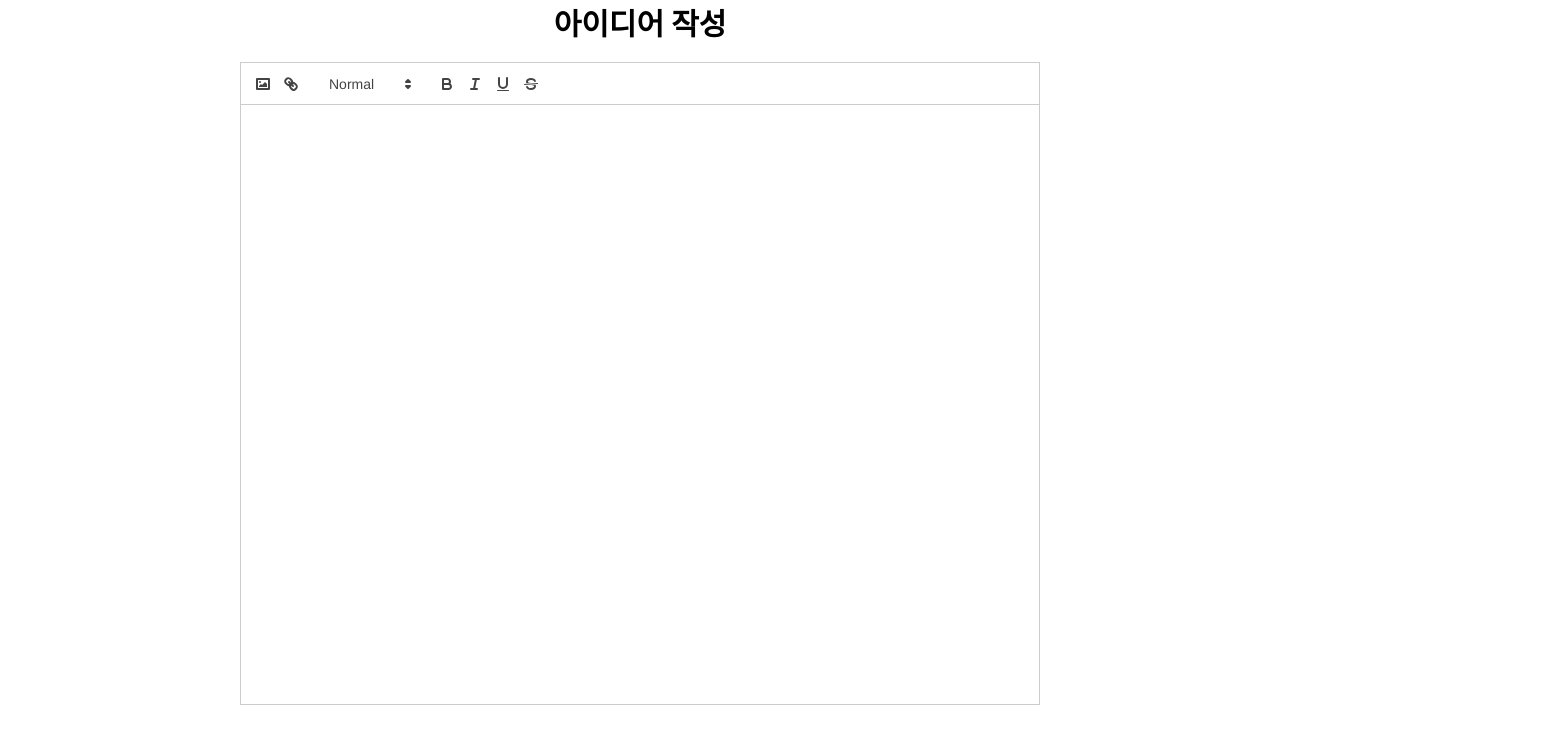
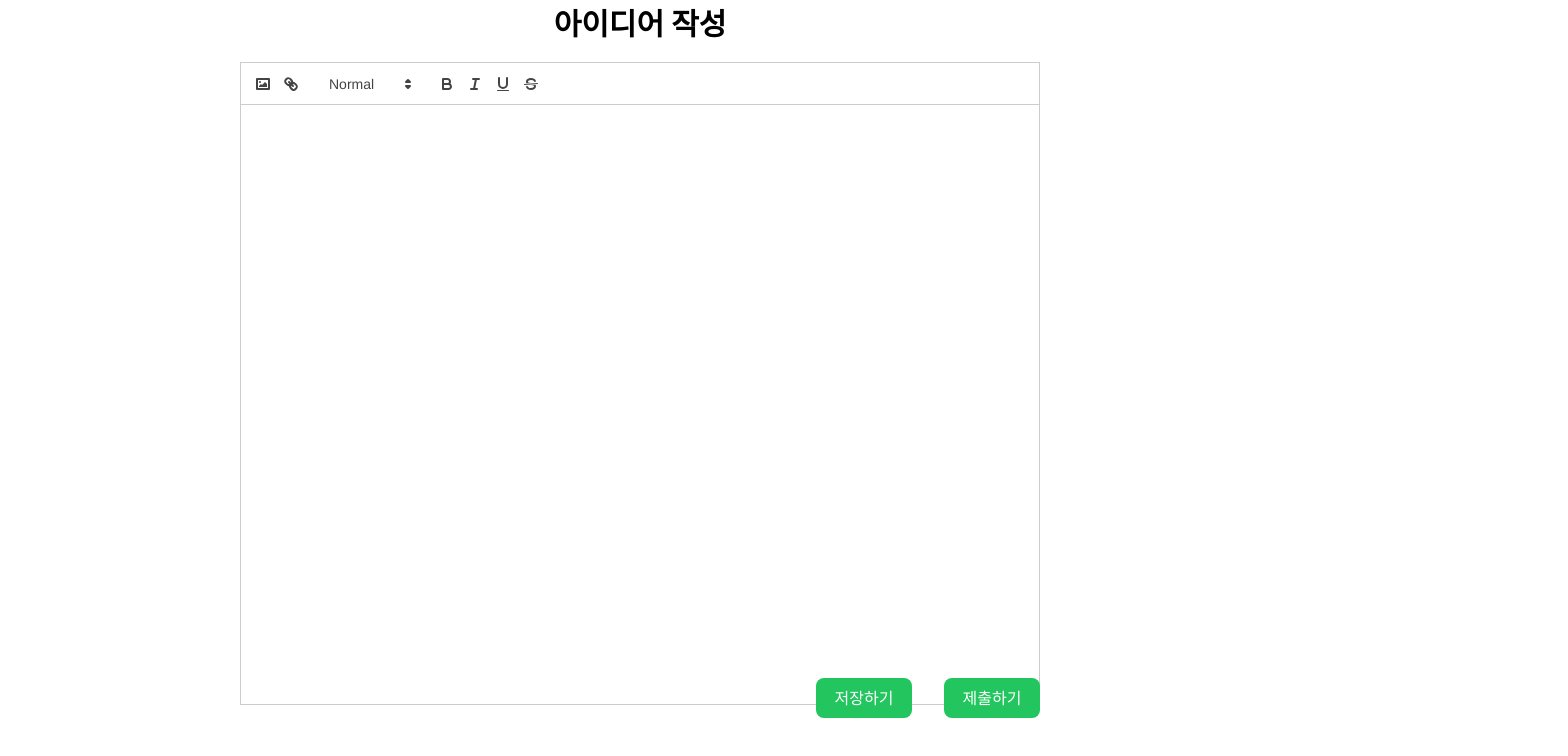
Before and after one commit to kimwoojin123/eod, a Next.js app: page /ideaApply/ideaWrite in a window 1280 px wide. Shown: the part 122-878 px from the top of the page, 1568 px wide, since content can reach past the window. Before the commit the page ends 856 px from the top, so only its background shows below. Built offline with nearby package versions, Linux system fonts and the light colour scheme.

Commit message:
아이디어 작성 페이지 마크업

```diff
--- a/app/ideaApply/ideaWrite/page.tsx
+++ b/app/ideaApply/ideaWrite/page.tsx
@@ -9,11 +9,18 @@ export default function IdeaWrite(){
   const handleEditorChange = (value : string) => {
     setEditorValue(value);
   };
+
   return (
     <div>
       <div className='flex flex-col justify-center items-center h-screen'>
-      <h1 className='font-bold text-3xl mb-5'>아이디어 작성</h1>
+        <h1 className='font-bold text-3xl mb-5'>아이디어 작성</h1>
         <TextEditor value={editorValue} onChange={handleEditorChange} />
+      </div>
+      <div className='flex justify-center relative left-72 bottom-14'>
+        <div className='flex w-56 justify-between'>
+          <button className='w-24 h-10 bg-green-500 text-white rounded-lg'>저장하기</button>
+          <button className='w-24 h-10 bg-green-500 text-white rounded-lg'>제출하기</button>
+        </div>
       </div>
     </div>
   )
```
